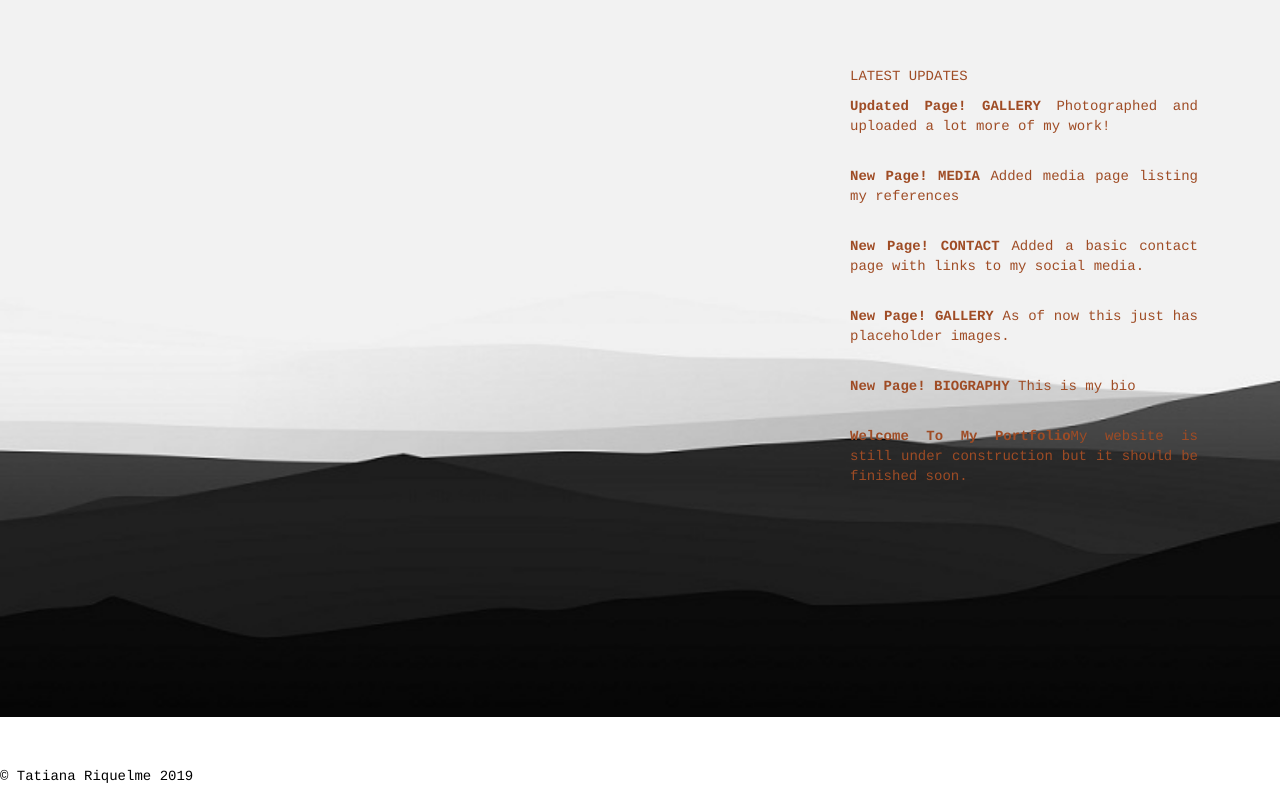
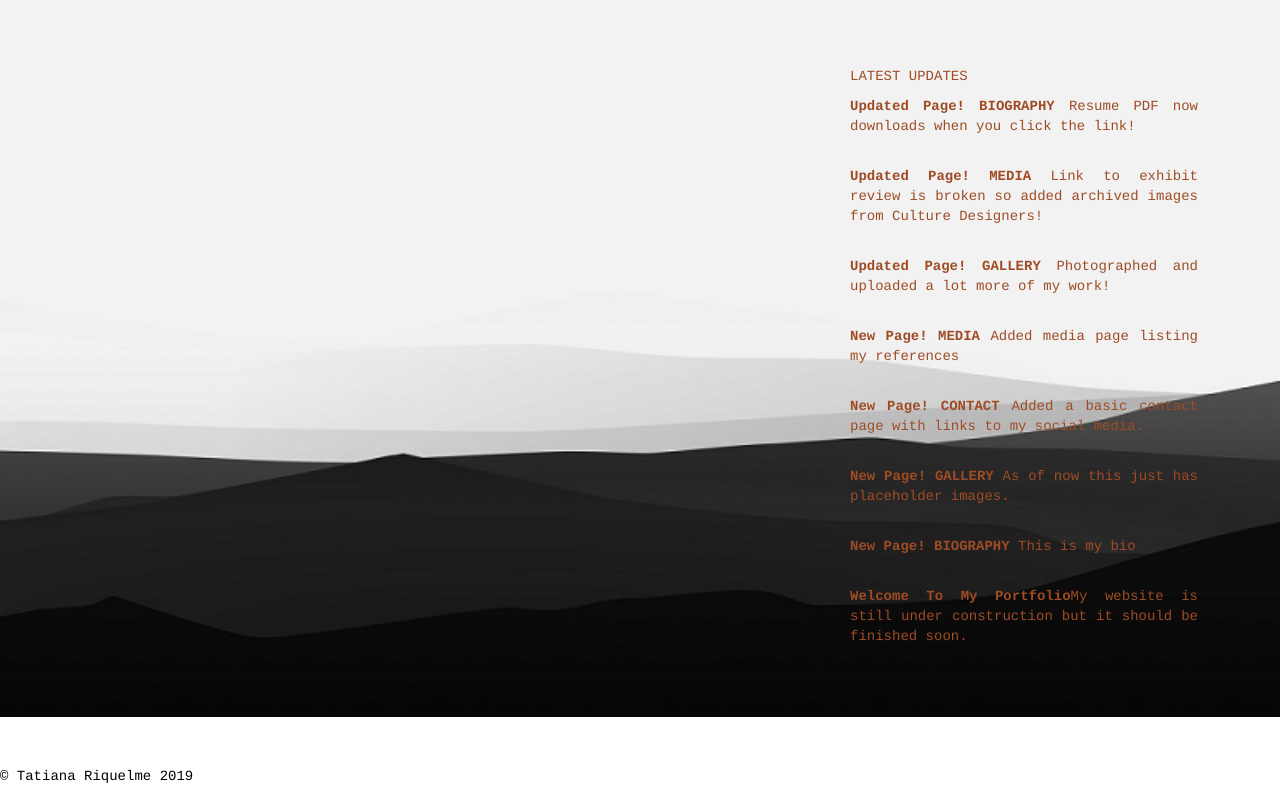
Before and after one commit to melroser/tatianastudios.com, a plain HTML site: page index.html in a window 1280 px wide. Shown: the part 83-890 px from the top of the page. Drawn offline with Linux system fonts and the light colour scheme.

Commit message:
Added to Latest updates carousel

```diff
--- a/index.html
+++ b/index.html
@@ -81,6 +81,10 @@
 
                 <div class="carousel-caption">
                     <p align="justify">LATEST UPDATES</p>
+                    <p><strong>Updated Page! BIOGRAPHY </strong>Resume PDF now downloads when you click the link!</p>
+                    &nbsp;
+                    <p><strong>Updated Page! MEDIA </strong>Link to exhibit review is broken so added archived images from Culture Designers!</p>
+                    &nbsp;
                     <p><strong>Updated Page! GALLERY </strong>Photographed and uploaded a lot more of my work!</p>
                     &nbsp;
                     <p><strong>New Page! MEDIA </strong>Added media page listing my references</p>
```
